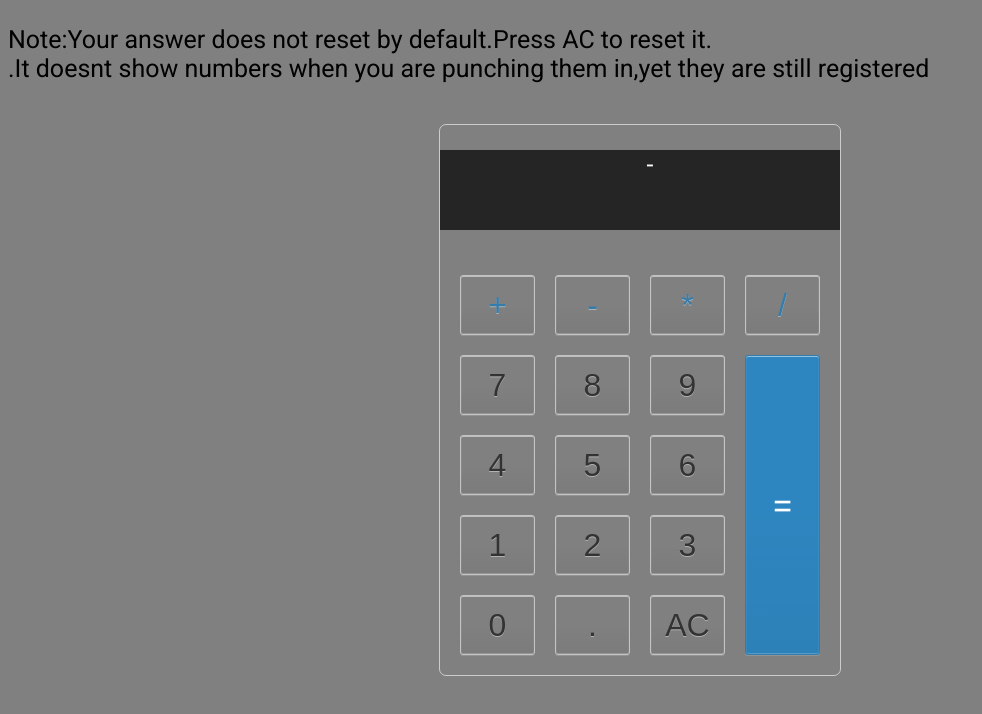
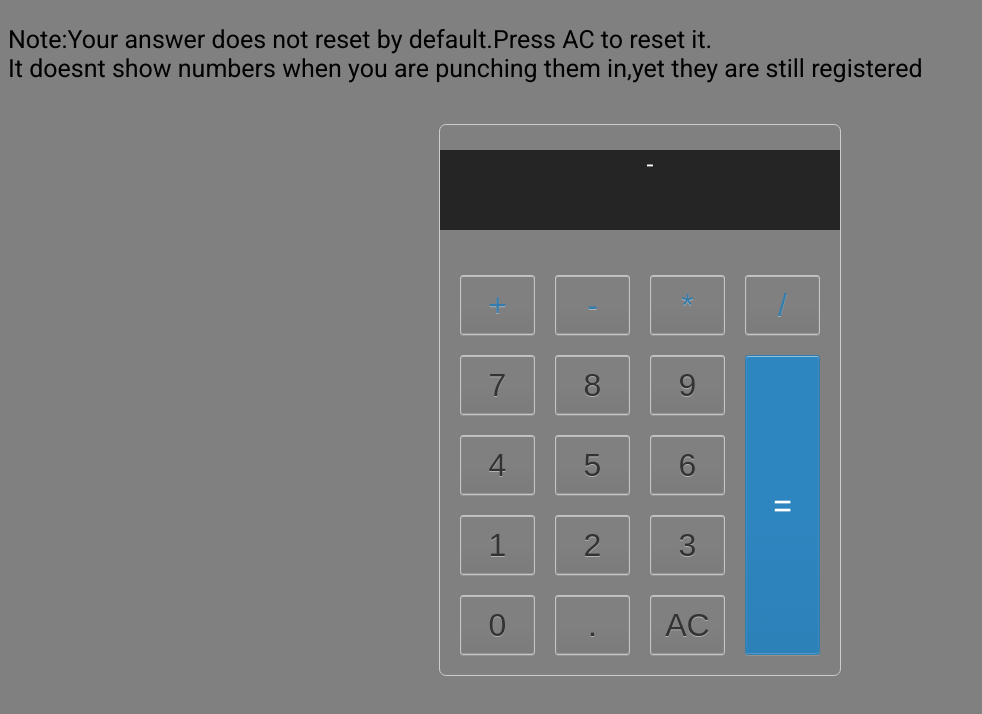
Before and after one commit to leomet07/calculator, a plain HTML site: page index.html in a window 1280 px wide. Shown: the whole page, without its empty margins (0-982 px from the left). Drawn offline with Linux system fonts and the light colour scheme.

Commit message:
Update index.html

```diff
--- a/index.html
+++ b/index.html
@@ -6,7 +6,7 @@
   <link rel = "stylesheet" type = "text/css" href = "styles.css" />
 </head>
 <body>
-  <p id = "note">Note:Your answer does not reset by default.Press AC to reset it.<br>.It doesnt show numbers when you are punching them in,yet they are still registered</p>
+  <p id = "note">Note:Your answer does not reset by default.Press AC to reset it.<br>It doesnt show numbers when you are punching them in,yet they are still registered</p>
   <div class = "calculator">
   <p id = "output" class = "calculator-screen">-</p>
   <div class = "calculator-keys">
```
